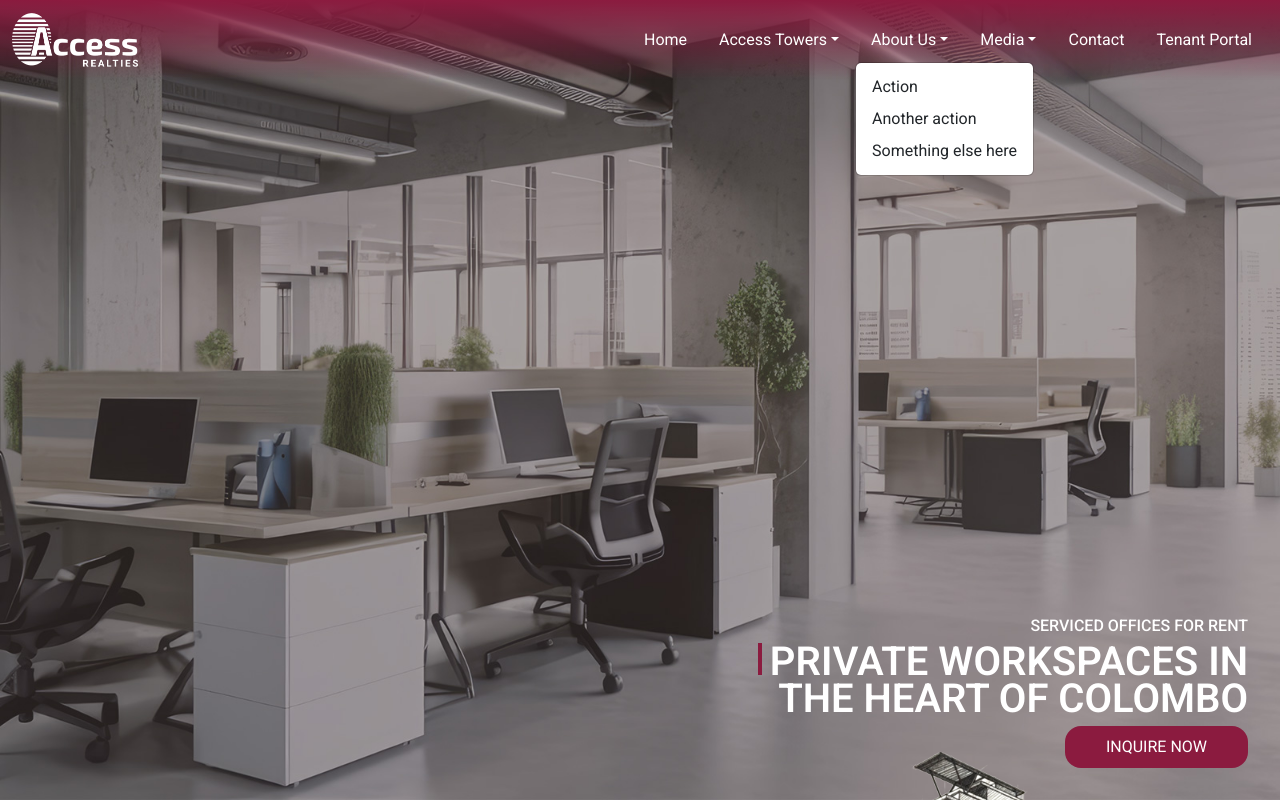
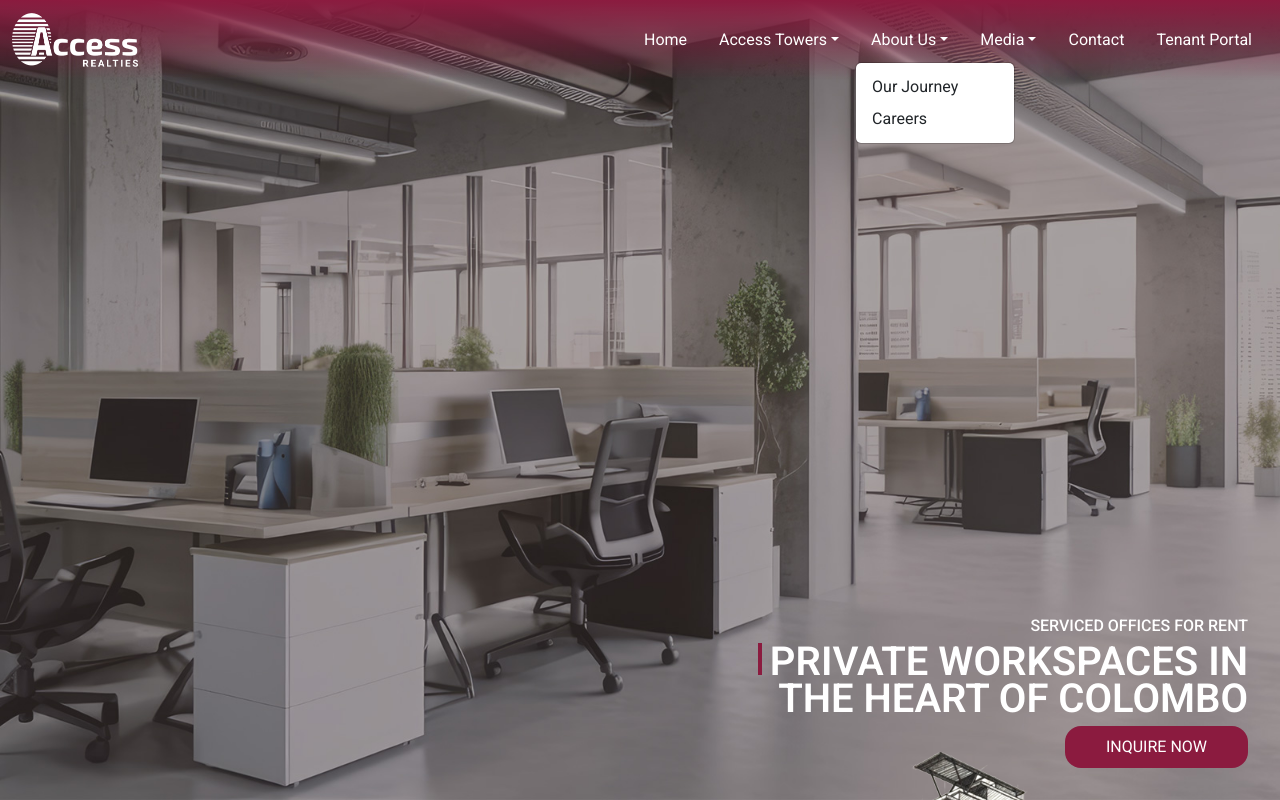
Before and after one commit to Kites-Global/accessrealities, a Next.js app: page / in a window 1280 px wide. Both pictures are taken after a click on the button "About Us". Shown: the top 800 px of the page. Built offline with nearby package versions, Linux system fonts and the light colour scheme.

Commit message:
feat(merge): merge conflicts

```diff
--- a/src/app/components/Navbar.tsx
+++ b/src/app/components/Navbar.tsx
@@ -46,13 +46,14 @@ export default function Navbar() {
                                 </ul>
                             </li>
                             <li className="nav-item dropdown">
-                                <a className="nav-link dropdown-toggle" href="#" role="button" data-bs-toggle="dropdown" aria-expanded="false">
+                                <Link className="nav-link dropdown-toggle" href="#" role="button" data-bs-toggle="dropdown" aria-expanded="false">
                                     About Us
-                                </a>
+                                </Link>
                                 <ul className="dropdown-menu">
-                                    <li><Link className="dropdown-item" href="#">Action</Link></li>
-                                    <li><Link className="dropdown-item" href="#">Another action</Link></li>
-                                    <li><Link className="dropdown-item" href="#">Something else here</Link></li>
+
+                                    <li><Link className="dropdown-item" href="/about-us/our-journey">Our Journey</Link></li>
+                                    <li><Link className="dropdown-item" href="#">Careers</Link></li>
+
                                 </ul>
                             </li>
                             <li className="nav-item dropdown">
```
